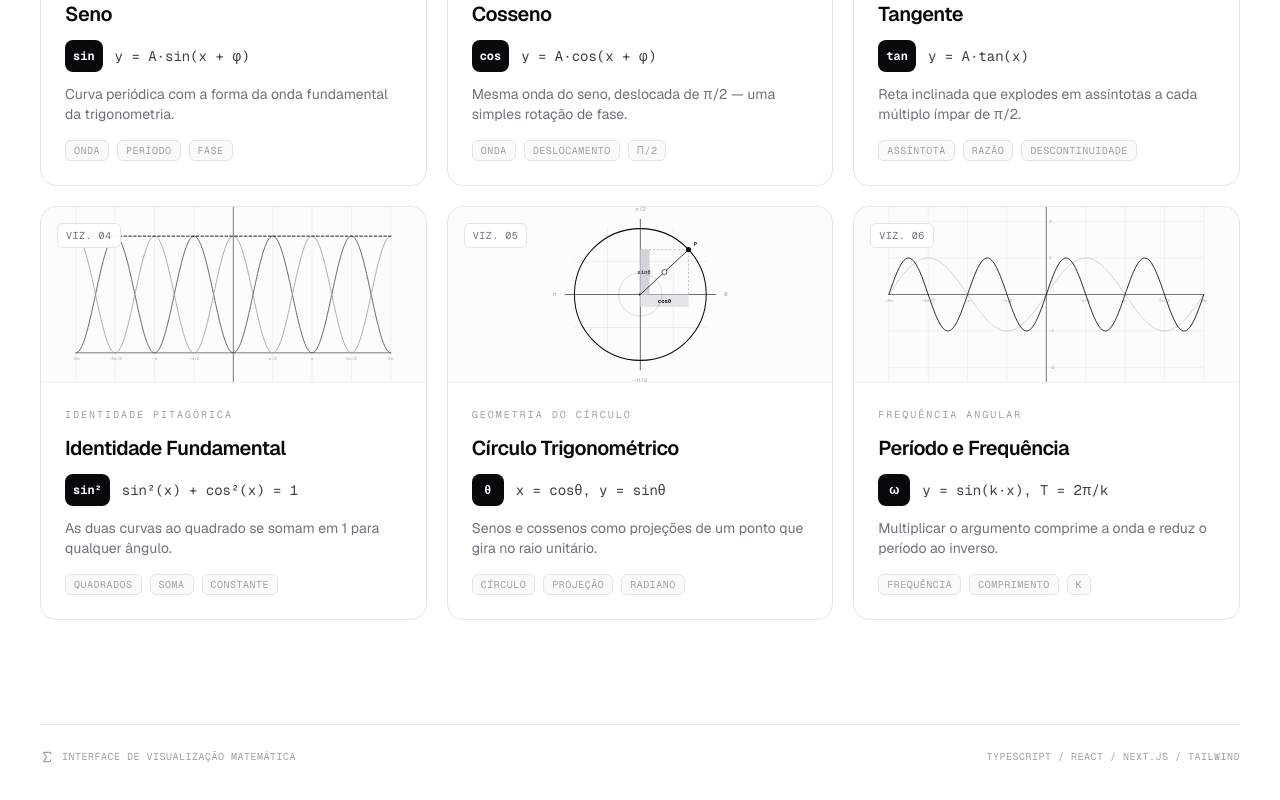
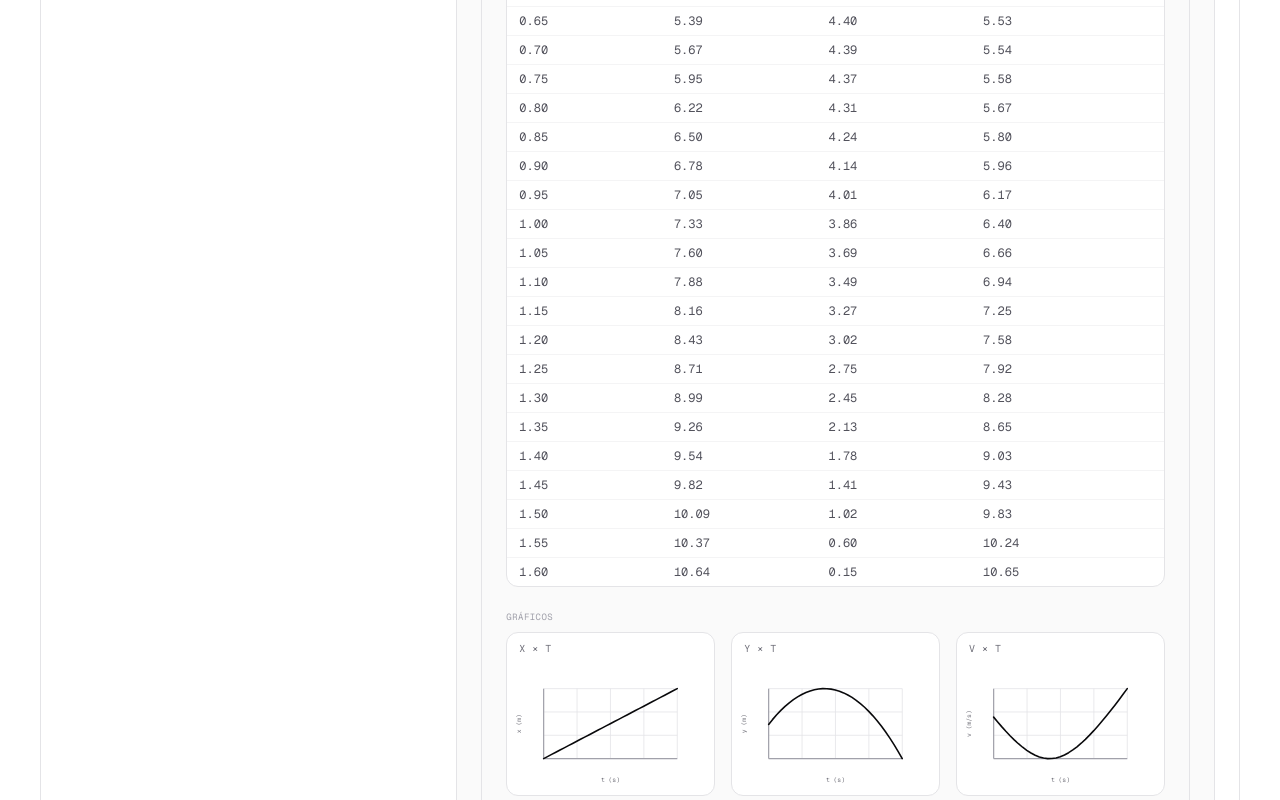
Before and after one commit to joziasmartini/math, a Next.js app: page / in a window 1280 px wide. Shown: the part 1780-2580 px from the top of the page. Built offline with nearby package versions, Linux system fonts and the light colour scheme.

Commit message:
Add time series table and plots for predicted trajectory

```diff
--- a/components/BasketballLab.tsx
+++ b/components/BasketballLab.tsx
@@ -57,6 +57,15 @@ interface Flight {
 interface Point {
   x: number;
   y: number;
+}
+
+interface SimPoint {
+  t: number;
+  x: number;
+  y: number;
+  vx: number;
+  vy: number;
+  v: number;
 }
 
 interface Sim {
@@ -136,7 +145,7 @@ function bounce(
  * velocidade refletida. A cesta é creditada ao cruzar o plano do aro por
  * dentro, nunca por encostar na rede.
  */
-function advance(sim: Sim, dt: number, onStep?: (p: Point) => void) {
+function advance(sim: Sim, dt: number, onStep?: (p: SimPoint) => void) {
   let left = dt;
   while (left > 1e-9 && !sim.done) {
     const h = Math.min(SIM_DT, left);
@@ -194,16 +203,23 @@ function advance(sim: Sim, dt: number, onStep?: (p: Point) => void) {
       sim.done = true;
     }
 
-    onStep?.(sim);
+    onStep?.({
+      t: sim.t,
+      x: sim.x,
+      y: sim.y,
+      vx: sim.vx,
+      vy: sim.vy,
+      v: Math.hypot(sim.vx, sim.vy),
+    });
   }
 }
 
 /** Roda a simulação inteira — alimenta a previsão e a linha tracejada. */
 function simulate(f: Flight) {
   const sim = createSim(f);
-  const points: Point[] = [];
+  const points: SimPoint[] = [];
   advance(sim, MAX_T, (p) => {
-    if (p.y > 0) points.push({ x: p.x, y: p.y });
+    if (p.y > 0) points.push(p);
   });
   return { sim, points };
 }
@@ -259,6 +275,23 @@ export default function BasketballLab() {
       .join("");
   }, [preview]);
 
+  const predictedTable = useMemo(() => {
+    const { points } = preview;
+    if (points.length === 0) return [] as SimPoint[];
+    const step = 0.05;
+    const rows: SimPoint[] = [];
+    let next = 0;
+    const last = points[points.length - 1].t;
+    for (let i = 0; i < points.length; i++) {
+      if (points[i].t >= next - 1e-9) {
+        rows.push(points[i]);
+        next += step;
+        if (next > last + 1e-6) break;
+      }
+    }
+    return rows;
+  }, [preview]);
+
   useEffect(() => () => {
     if (rafRef.current !== null) cancelAnimationFrame(rafRef.current);
   }, []);
@@ -274,7 +307,12 @@ export default function BasketballLab() {
     const delta = Math.min((now - last) / 1000, 0.05);
     lastTsRef.current = now;
 
-    advance(sim, delta);
+    advance(sim, delta, (p) => {
+      setT(p.t);
+      setFrame({ x: p.x, y: p.y });
+      setSpeed(p.v);
+      setTrail((list) => [...list, { x: p.x, y: p.y }]);
+    });
 
     if (sim.scored) setScored(true);
     if (sim.bounces > publishedRef.current) {
@@ -283,10 +321,7 @@ export default function BasketballLab() {
       setImpacts([...sim.impacts]);
     }
 
-    setT(sim.t);
-    setFrame({ x: sim.x, y: sim.y });
-    setSpeed(Math.hypot(sim.vx, sim.vy));
-    setTrail((list) => [...list, { x: sim.x, y: sim.y }]);
+    // valores atualizados via onStep
 
     if (!sim.done && sim.t < MAX_T) {
       rafRef.current = requestAnimationFrame(tick);
@@ -585,7 +620,6 @@ export default function BasketballLab() {
           </div>
 
 
-
           <div className="mt-4 grid grid-cols-2 gap-px overflow-hidden rounded-xl border border-zinc-200 bg-zinc-200 md:grid-cols-5">
             <SceneStat
               label="Trajetória"
@@ -595,6 +629,104 @@ export default function BasketballLab() {
             <SceneStat label="Altura máx H" value={`${maxHeight.toFixed(2)} m`} />
             <SceneStat label="Tempo de voo T" value={`${timeOfFlight.toFixed(2)} s`} />
             <SceneStat label="Rastro" value={`${trail.length} pontos`} />
+          </div>
+
+          <div className="mt-4 rounded-2xl border border-zinc-200 bg-zinc-50 p-6">
+            <div className="mb-4">
+              <div className="font-mono text-[10px] uppercase tracking-[0.2em] text-zinc-400">
+                ANÁLISE / 04
+              </div>
+              <h3 className="mt-1 text-lg font-semibold">
+                Série temporal (t, x, y, v) — trajetória prevista
+              </h3>
+              <p className="mt-1 font-mono text-[9px] leading-4 text-zinc-400">
+                Valores amostrados a cada 0,05 s. v = sqrt(vx² + vy²).
+              </p>
+            </div>
+
+            <div className="overflow-x-auto rounded-xl border border-zinc-200 bg-white">
+              <table className="min-w-full divide-y divide-zinc-200 text-left font-mono text-xs">
+                <thead className="bg-zinc-50">
+                  <tr>
+                    <th className="px-3 py-2 font-medium uppercase tracking-wider text-zinc-500">
+                      t (s)
+                    </th>
+                    <th className="px-3 py-2 font-medium uppercase tracking-wider text-zinc-500">
+                      x (m)
+                    </th>
+                    <th className="px-3 py-2 font-medium uppercase tracking-wider text-zinc-500">
+                      y (m)
+                    </th>
+                    <th className="px-3 py-2 font-medium uppercase tracking-wider text-zinc-500">
+                      v (m/s)
+                    </th>
+                  </tr>
+                </thead>
+                <tbody className="divide-y divide-zinc-100">
+                  {predictedTable.length === 0 ? (
+                    <tr>
+                      <td
+                        colSpan={4}
+                        className="px-3 py-3 text-center text-zinc-400"
+                      >
+                        Defina força/ângulo para gerar a previsão.
+                      </td>
+                    </tr>
+                  ) : (
+                    predictedTable.map((p, i) => (
+                      <tr key={i}>
+                        <td className="px-3 py-1.5 text-zinc-600">
+                          {p.t.toFixed(2)}
+                        </td>
+                        <td className="px-3 py-1.5 text-zinc-600">
+                          {p.x.toFixed(2)}
+                        </td>
+                        <td className="px-3 py-1.5 text-zinc-600">
+                          {p.y.toFixed(2)}
+                        </td>
+                        <td className="px-3 py-1.5 text-zinc-600">
+                          {p.v.toFixed(2)}
+                        </td>
+                      </tr>
+                    ))
+                  )}
+                </tbody>
+              </table>
+            </div>
+
+            {predictedTable.length > 0 && (
+              <div className="mt-6 space-y-4">
+                <div className="mb-2 font-mono text-[9px] uppercase tracking-wider text-zinc-400">
+                  Gráficos
+                </div>
+                <div className="grid gap-4 md:grid-cols-3">
+                  <MiniPlot
+                    title="X × t"
+                    points={predictedTable}
+                    xKey="t"
+                    yKey="x"
+                    xLabel="t (s)"
+                    yLabel="x (m)"
+                  />
+                  <MiniPlot
+                    title="Y × t"
+                    points={predictedTable}
+                    xKey="t"
+                    yKey="y"
+                    xLabel="t (s)"
+                    yLabel="y (m)"
+                  />
+                  <MiniPlot
+                    title="v × t"
+                    points={predictedTable}
+                    xKey="t"
+                    yKey="v"
+                    xLabel="t (s)"
+                    yLabel="v (m/s)"
+                  />
+                </div>
+              </div>
+            )}
           </div>
         </div>
       </div>
@@ -855,3 +987,110 @@ function SceneStat({ label, value }: { label: string; value: string }) {
     </div>
   );
 }
+
+function MiniPlot({
+  title,
+  points,
+  xKey,
+  yKey,
+  xLabel,
+  yLabel,
+}: {
+  title: string;
+  points: SimPoint[];
+  xKey: keyof SimPoint;
+  yKey: keyof SimPoint;
+  xLabel: string;
+  yLabel: string;
+}) {
+  const PADDING = 36;
+  const W = 240;
+  const H = 160;
+
+  const xVals = points.map((p) => Number(p[xKey]));
+  const yVals = points.map((p) => Number(p[yKey]));
+  const xMin = Math.min(...xVals);
+  const xMax = Math.max(...xVals);
+  const yMin = Math.min(...yVals);
+  const yMax = Math.max(...yVals);
+
+  const xRange = xMax - xMin || 1;
+  const yRange = yMax - yMin || 1;
+
+  const toX = (v: number) => PADDING + ((v - xMin) / xRange) * (W - PADDING * 2);
+  const toY = (v: number) => H - PADDING - ((v - yMin) / yRange) * (H - PADDING * 2);
+
+  const path = points
+    .map((p, i) => {
+      const x = Number(p[xKey]);
+      const y = Number(p[yKey]);
+      return `${i === 0 ? "M" : "L"}${toX(x).toFixed(2)} ${toY(y).toFixed(2)}`;
+    })
+    .join(" ");
+
+  const xTicks = 4;
+  const yTicks = 3;
+
+  return (
+    <div className="rounded-xl border border-zinc-200 bg-white p-2">
+      <div className="px-1 pb-1 font-mono text-[10px] uppercase tracking-wider text-zinc-500">
+        {title}
+      </div>
+      <svg viewBox={`0 0 ${W} ${H}`} className="h-auto w-full">
+        <g stroke="#e4e4e7" strokeWidth="1">
+          {Array.from({ length: yTicks + 1 }).map((_, i) => {
+            const v = yMin + (yRange * i) / yTicks;
+            const y = toY(v);
+            return <line key={i} x1={PADDING} y1={y} x2={W - PADDING} y2={y} />;
+          })}
+          {Array.from({ length: xTicks + 1 }).map((_, i) => {
+            const v = xMin + (xRange * i) / xTicks;
+            const x = toX(v);
+            return <line key={i} x1={x} y1={PADDING} x2={x} y2={H - PADDING} />;
+          })}
+        </g>
+        <line
+          x1={PADDING}
+          y1={H - PADDING}
+          x2={W - PADDING}
+          y2={H - PADDING}
+          stroke="#a1a1aa"
+          strokeWidth="1.5"
+        />
+        <line
+          x1={PADDING}
+          y1={PADDING}
+          x2={PADDING}
+          y2={H - PADDING}
+          stroke="#a1a1aa"
+          strokeWidth="1.5"
+        />
+        <path
+          d={path}
+          fill="none"
+          stroke="#09090b"
+          strokeWidth="2"
+          strokeLinejoin="round"
+          strokeLinecap="round"
+        />
+        <g
+          fontFamily="var(--font-geist-mono), ui-monospace, monospace"
+          fontSize="8"
+          fill="#71717a"
+        >
+          <text x={W / 2} y={H - 6} textAnchor="middle">
+            {xLabel}
+          </text>
+          <text
+            x={8}
+            y={H / 2}
+            textAnchor="middle"
+            transform={`rotate(-90 8 ${H / 2})`}
+          >
+            {yLabel}
+          </text>
+        </g>
+      </svg>
+    </div>
+  );
+}
```
